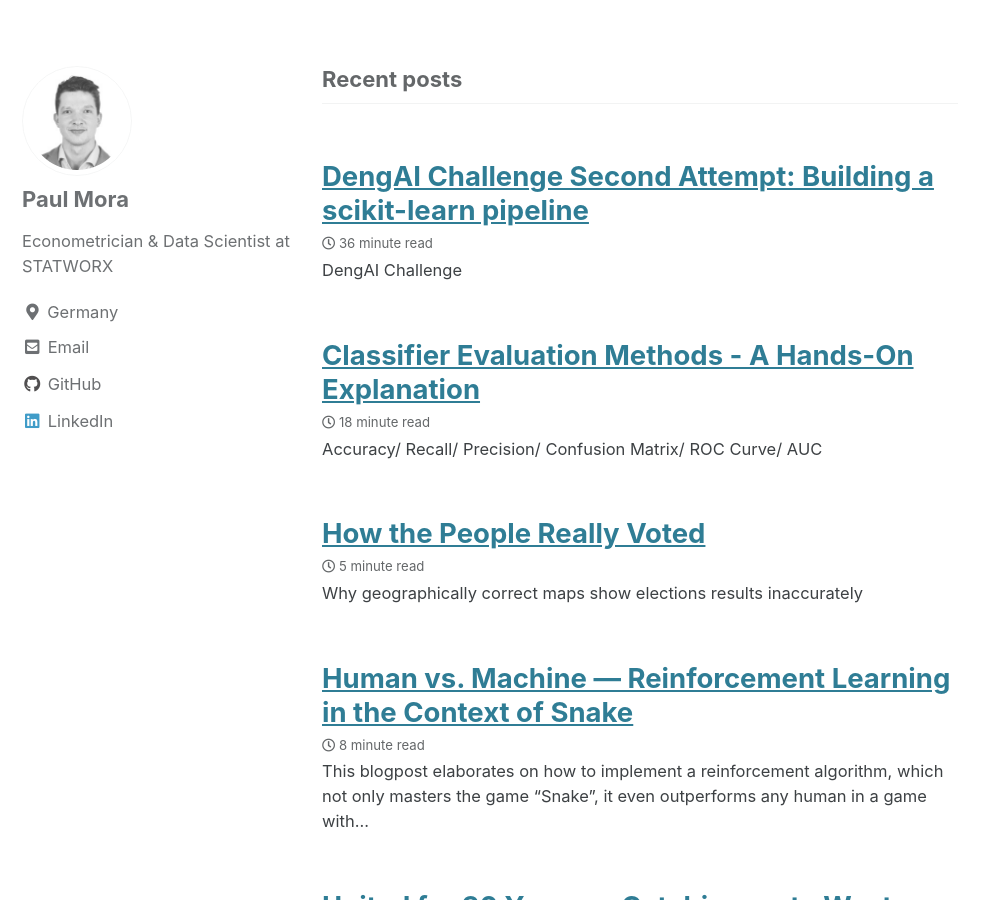
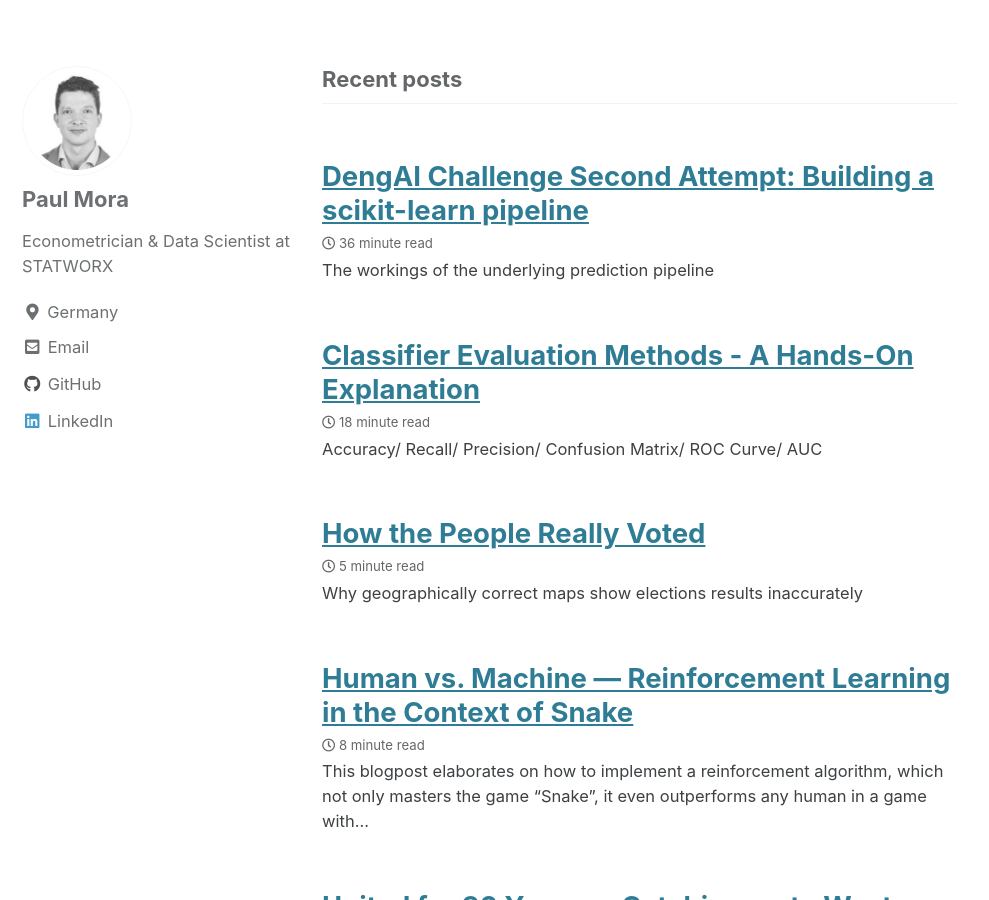
Before and after one commit to data4help/paul-mora.com, a Jekyll site: the page built from _pages/blog.md, in a window 1280 px wide and 900 px high, scrolled down 554 px. Shown: the whole window, without its empty margins (0-989 px from the left). Built offline with Jekyll 4.4.1, drawn with Linux system fonts in a browser that asks for light colours; cached includes are drawn as plain includes; comment, search, counter and statistics services are not loaded; a style sheet for code colours, icons or effects is not loaded; some of the changed lines change nothing that is shown.

Commit message:
using a folder instead of md file

````diff
--- a/_posts/dengai/2021-03-11-DengAI2-Second-Attempt-Pipeline.md
+++ b/_posts/dengai/2021-03-11-DengAI2-Second-Attempt-Pipeline/2021-03-11-DengAI2-Second-Attempt-Pipeline.md
@@ -8,8 +8,9 @@
 toc: true
 ---
 
+*The workings of the underlying prediction pipeline*
 
-## DengAI Challenge
+## Background on the DengAI Challenge
 
 This post represents the second part out of a series of two blogpost discussing our second attempt of the DengAI forecasting challenge hosted by DrivenData.org. Within this challenge we are tasked to predict the number of dengue fever cases in two different cities, San Juan as well as Iquitos. What makes this challenge so difficult is that we are asked to forecast multiple years into the feature, even though we do not have very many observations for each city to begin with.
 
@@ -728,7 +729,9 @@
 binary_target.value_counts().plot.bar(ax=axs[1])
 ```
 
-![](/assets/post_images/dengai/output_32_1.png)
+
+![png](output_32_1.png)
+
 
 Before defining and arranging all pipeline steps we have to define all options which are used within the pipeline itself. We also state all the prediction models and potential hyper-parameters for those models. Note that this is done by stating the name of the pipeline step in lowercase and after two underscores we define which option of that class is parameterized. If for instance we would like to grid-search the sampling strategy of the SMOTE oversampling class, we have to wrote *smote__sampling_strategy*.
 
@@ -802,7 +805,18 @@
 axs.set_xlabel("Predicted Values")
 ```
 
-![](/assets/post_images/dengai/output_36_1.png)
+
+
+
+    Text(0.5, 60.0, 'Predicted Values')
+
+
+
+
+
+![png](output_36_1.png)
+
+
 
 # Conclusion
 
````
Also changed, not shown: _posts/dengai/2021-03-11-DengAI2-Second-Attempt-Pipeline/output_32_1.png (added), _posts/dengai/2021-03-11-DengAI2-Second-Attempt-Pipeline/output_36_1.png (added), 4 other files.
